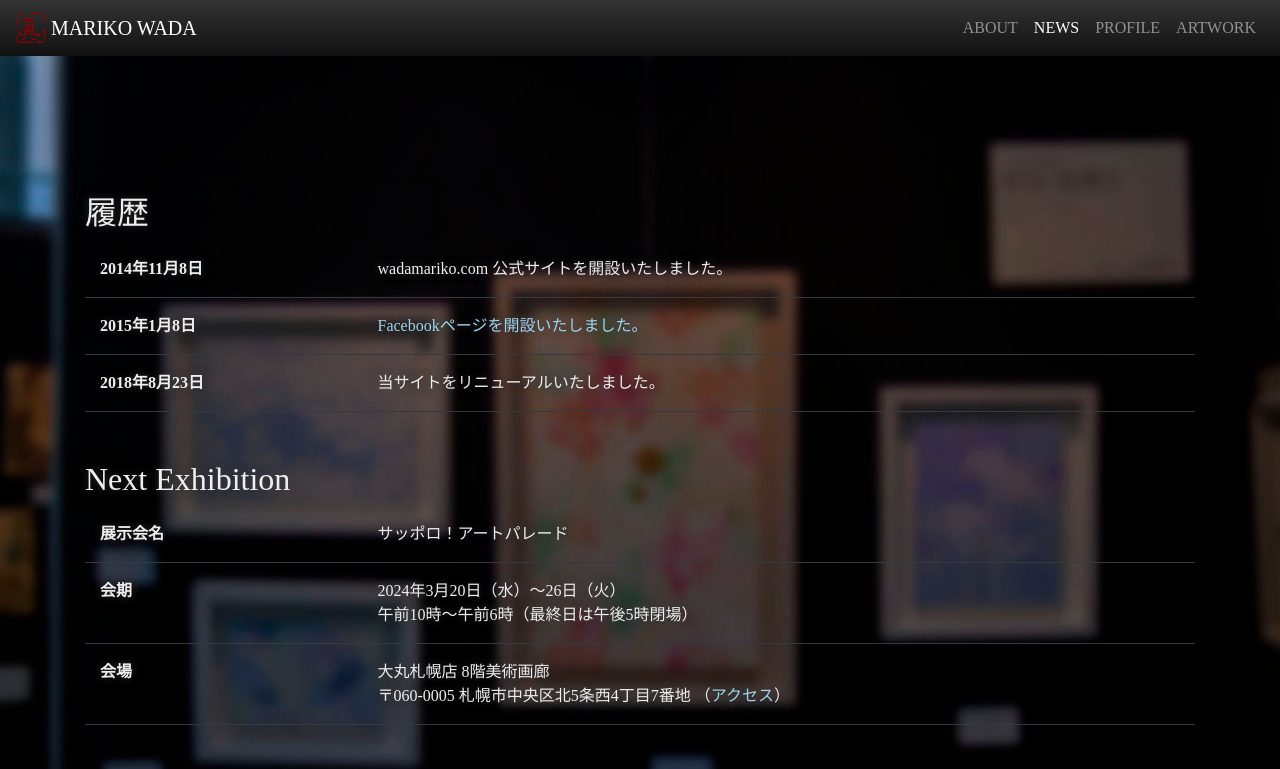
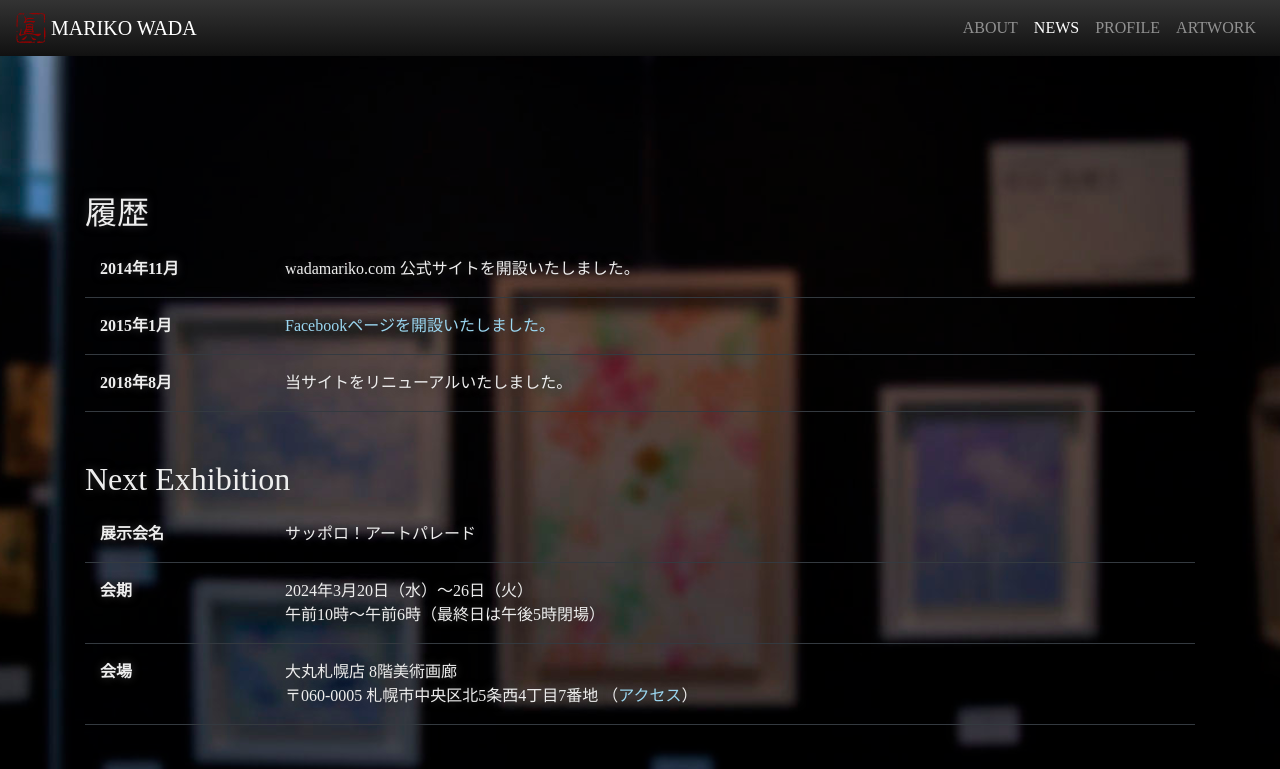
Before and after one commit to marikowadaportfolio/marikowadaportfolio.github.com, a Jekyll site: the page built from index.md, in a window 1280 px wide and 900 px high, scrolled down 1602 px, cut to the strip 0-769 px from the top of the window. Built offline with Jekyll 4.4.1, drawn with Linux system fonts in a browser that asks for light colours; nearby versions of some CDN libraries.

Commit message:
Remove day from News history and fix alignment

```diff
--- a/_includes/news.html
+++ b/_includes/news.html
@@ -7,8 +7,8 @@
 
         <div class="container mb-5">
           <div class="row border-bottom border-dark">
-            <div class="col-md-3 col-sm-4 posteventheader">
-              2014年11月8日
+            <div class="col-md-2 col-sm-3 posteventheader">
+              2014年11月
             </div>
             <div class="col posteventdetail">
               wadamariko.com 公式サイトを開設いたしました。
@@ -16,8 +16,8 @@
           </div>
 
           <div class="row border-bottom border-dark">
-            <div class="col-md-3 col-sm-4 posteventheader">
-              2015年1月8日
+            <div class="col-md-2 col-sm-3 posteventheader">
+              2015年1月
             </div>
             <div class="col posteventdetail">
               <a href="https://www.facebook.com/wmariko/" title="和田真理子 Facebookページ" target="_blank">Facebookページを開設いたしました。</a>
@@ -25,8 +25,8 @@
           </div>
 
           <div class="row border-bottom border-dark">
-            <div class="col-md-3 col-sm-4 posteventheader">
-              2018年8月23日
+            <div class="col-md-2 col-sm-3 posteventheader">
+              2018年8月
             </div>
             <div class="col posteventdetail">
               当サイトをリニューアルいたしました。
```
Also changed, not shown: _posts/2024-03-04-nagano.md (+3 -3 lines).
